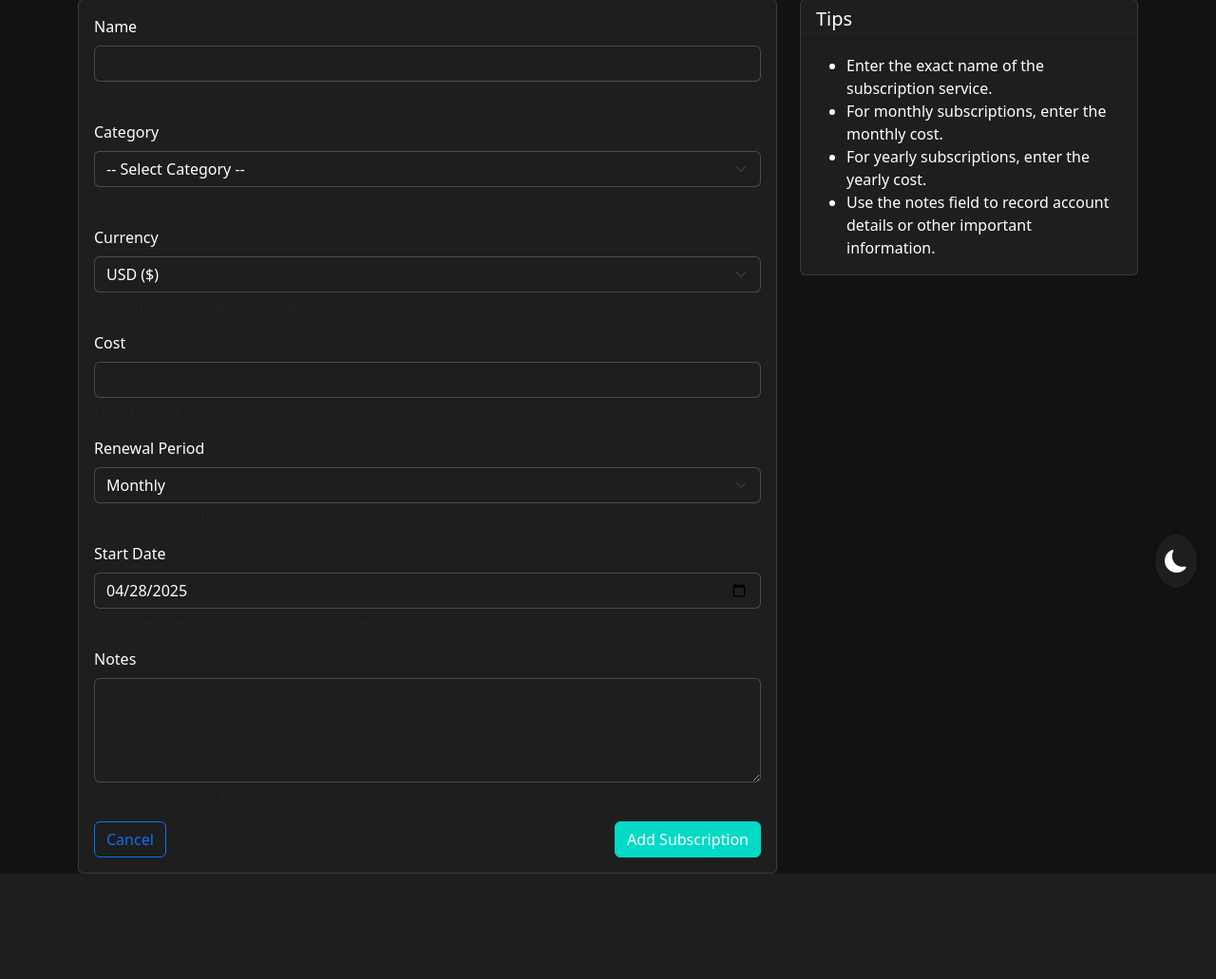
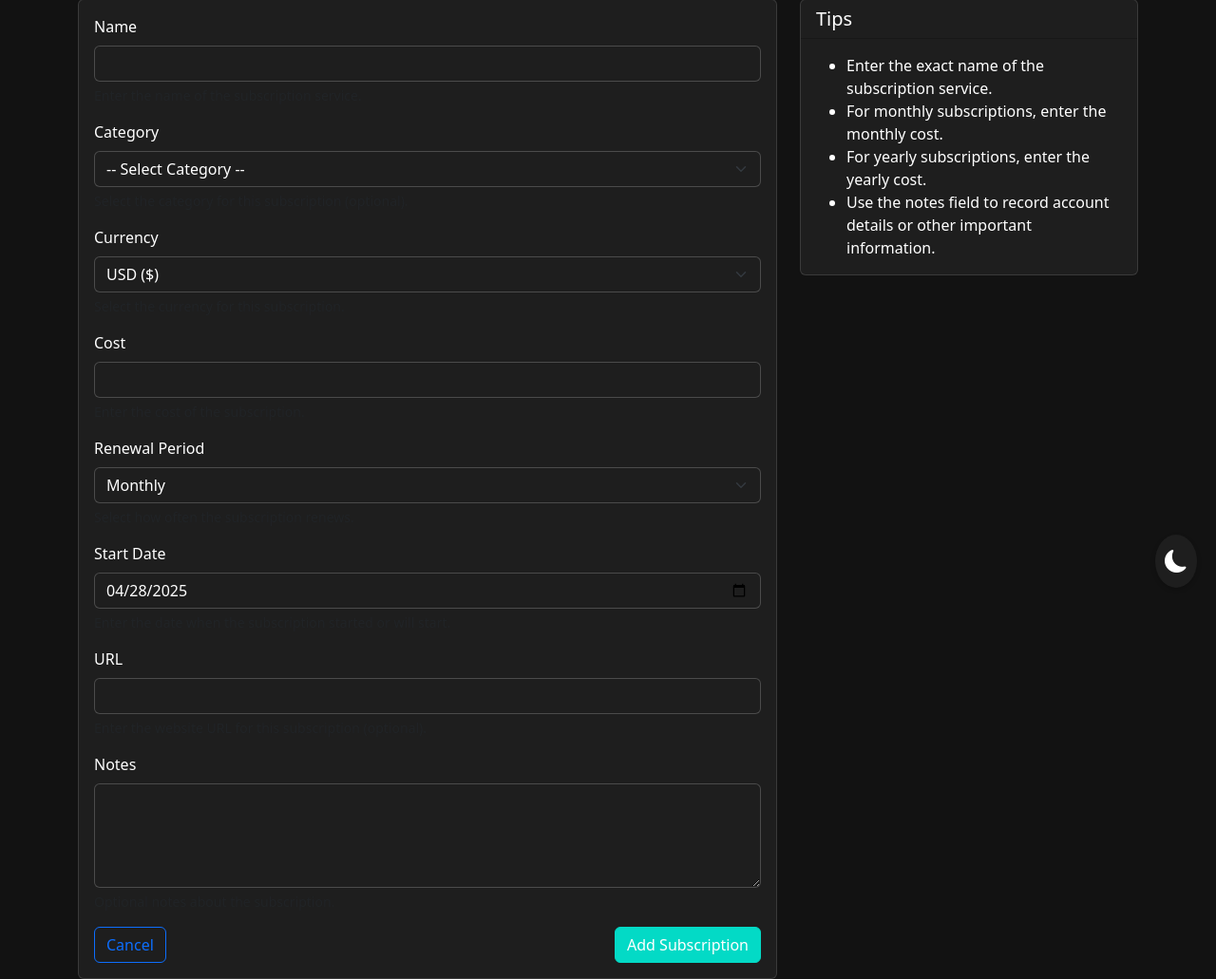
Before and after one commit to lechemmy/SubCal, a Django app: page /subscriptions/new/ in a window 1280 px wide. Shown: the part 161-1192 px from the top of the page at 95% size. Before the commit the page ends 1081 px from the top, so only its background shows below. Run offline with Django 5.2, Linux system fonts and the light colour scheme; data that the repository does not hold is empty.

Commit message:
Add optional URL field to Subscription model
Introduced a new `url` field in the Subscription model to store an optional website URL for subscriptions. Updated corresponding forms, views, templates, tests, and data import/export functionalities to support the new field. This enhancement improves the tracking and usability of subscription details.

```diff
--- a/subscriptions/models.py
+++ b/subscriptions/models.py
@@ -69,6 +69,7 @@
     start_date = models.DateField(default=timezone.now)
     status = models.CharField(max_length=10, choices=STATUS_CHOICES, default='active')
     cancellation_date = models.DateField(null=True, blank=True)
+    url = models.URLField(blank=True, null=True, help_text="Website URL for this subscription")
     notes = models.TextField(blank=True, null=True)
     created_at = models.DateTimeField(auto_now_add=True)
     updated_at = models.DateTimeField(auto_now=True)
--- a/subscriptions/utils.py
+++ b/subscriptions/utils.py
@@ -228,7 +228,7 @@
     writer = csv.writer(output)
 
     # Write header row
-    writer.writerow(['name', 'category', 'cost', 'currency', 'renewal_period', 'start_date', 'notes'])
+    writer.writerow(['name', 'category', 'cost', 'currency', 'renewal_period', 'start_date', 'url', 'notes'])
 
     # Write data rows
     for subscription in subscriptions:
@@ -240,6 +240,7 @@
             subscription.currency,
             subscription.renewal_period,
             subscription.start_date.isoformat(),
+            subscription.url or '',
             subscription.notes or ''
         ])
 
--- a/subscriptions/views.py
+++ b/subscriptions/views.py
@@ -138,7 +138,7 @@
 class SubscriptionCreateView(CreateView):
     model = Subscription
     template_name = 'subscriptions/subscription_form.html'
-    fields = ['name', 'category', 'cost', 'currency', 'renewal_period', 'start_date', 'notes']
+    fields = ['name', 'category', 'cost', 'currency', 'renewal_period', 'start_date', 'url', 'notes']
     success_url = reverse_lazy('subscription-list')
 
     def get_form(self, form_class=None):
@@ -155,7 +155,7 @@
 class SubscriptionUpdateView(UpdateView):
     model = Subscription
     template_name = 'subscriptions/subscription_form.html'
-    fields = ['name', 'category', 'cost', 'currency', 'renewal_period', 'start_date', 'status', 'notes']
+    fields = ['name', 'category', 'cost', 'currency', 'renewal_period', 'start_date', 'status', 'url', 'notes']
     success_url = reverse_lazy('subscription-list')
 
     def get_form(self, form_class=None):
@@ -605,6 +605,7 @@
                     'cost': sub.get('cost', ''),
                     'currency': sub.get('currency', ''),
                     'renewal_period': sub.get('renewal_period', ''),
+                    'url': sub.get('url', ''),
                     'notes': sub.get('notes', '')
                 }
 
@@ -640,6 +641,7 @@
                         currency=subscription_data['currency'],
                         renewal_period=subscription_data['renewal_period'],
                         start_date=subscription_data['start_date'],
+                        url=subscription_data['url'],
                         notes=subscription_data['notes']
                     )
                     imported_count += 1
@@ -673,6 +675,7 @@
                             currency=subscription_data['currency'],
                             renewal_period=subscription_data['renewal_period'],
                             start_date=subscription_data['start_date'],
+                            url=subscription_data['url'],
                             notes=subscription_data['notes']
                         )
                         imported_count += 1
@@ -717,6 +720,7 @@
                         'currency': sub.get('currency', ''),
                         'renewal_period': sub.get('renewal_period', ''),
                         'start_date': sub.get('start_date').isoformat() if sub.get('start_date') else '',
+                        'url': sub.get('url', ''),
                         'notes': sub.get('notes', '')
                     }
                     for sub in subscriptions_data
--- a/templates/subscriptions/subscription_detail.html
+++ b/templates/subscriptions/subscription_detail.html
@@ -36,6 +36,12 @@
                     <div class="col-md-4 fw-bold">Start Date:</div>
                     <div class="col-md-8">{{ subscription.start_date }}</div>
                 </div>
+                {% if subscription.url %}
+                <div class="row mb-3">
+                    <div class="col-md-4 fw-bold">URL:</div>
+                    <div class="col-md-8"><a href="{{ subscription.url }}" target="_blank">{{ subscription.url }}</a></div>
+                </div>
+                {% endif %}
                 {% if subscription.notes %}
                 <div class="row mb-3">
                     <div class="col-md-4 fw-bold">Notes:</div>
--- a/templates/subscriptions/subscription_form.html
+++ b/templates/subscriptions/subscription_form.html
@@ -98,6 +98,15 @@
                         <div class="form-text">Enter the date when the subscription started or will start.</div>
                     </div>
 
+                    <div class="mb-3">
+                        <label for="{{ form.url.id_for_label }}" class="form-label">URL</label>
+                        {{ form.url.errors }}
+                        <input type="url" name="{{ form.url.name }}" id="{{ form.url.id_for_label }}"
+                               class="form-control {% if form.url.errors %}is-invalid{% endif %}"
+                               value="{{ form.url.value|default:'' }}">
+                        <div class="form-text">Enter the website URL for this subscription (optional).</div>
+                    </div>
+
                     {% if form.instance.id %}
                     <div class="mb-3">
                         <label for="{{ form.status.id_for_label }}" class="form-label">Status</label>
```
Also changed, not shown: subscriptions/tests.py (+15 -0 lines), subscriptions/migrations/0007_subscription_url.py (added).
